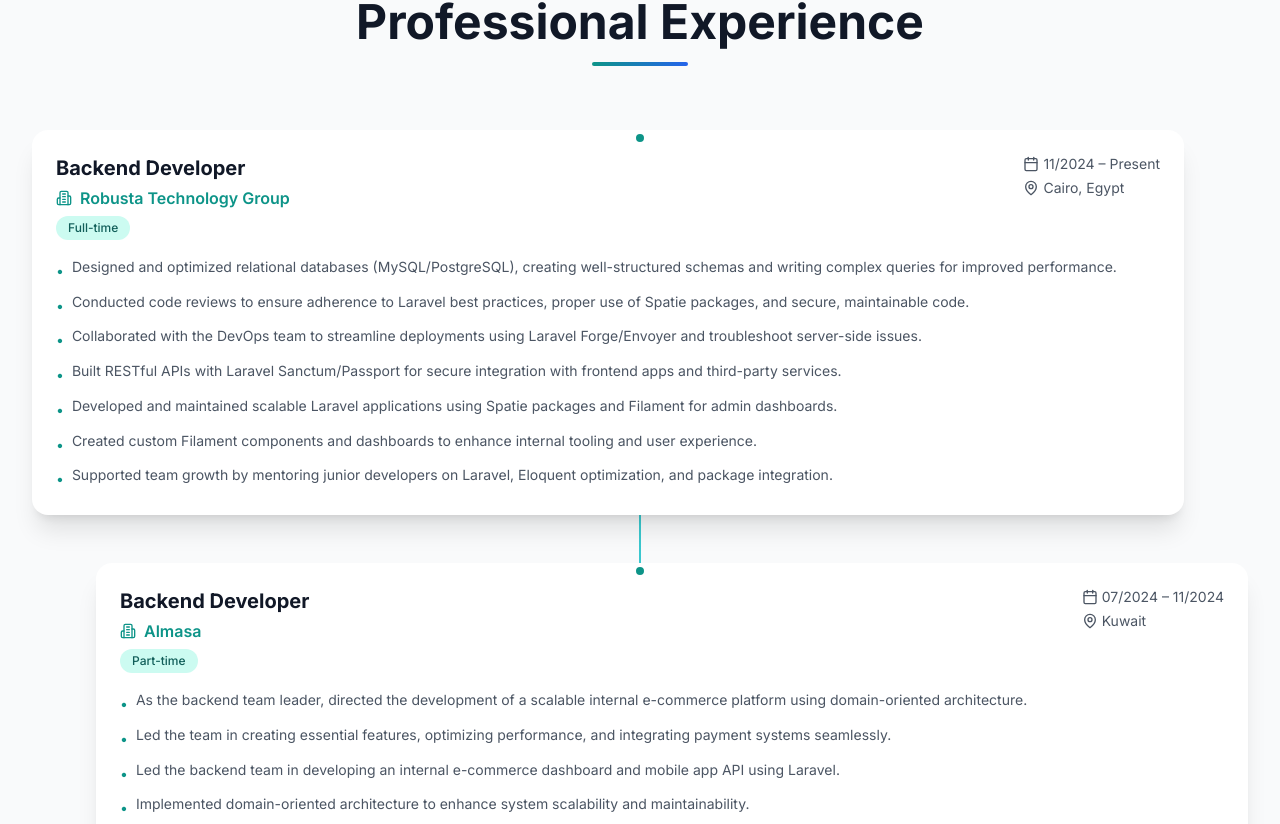
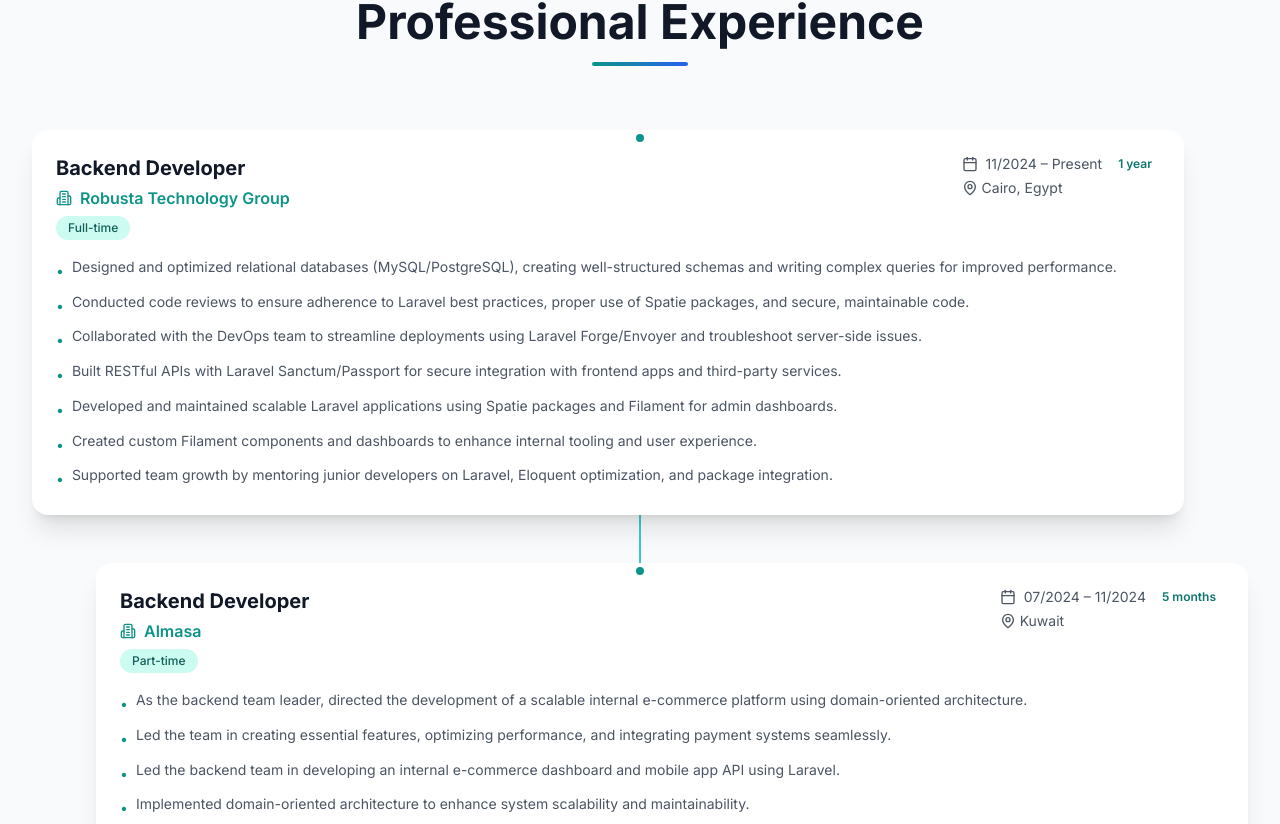
Before and after one commit to ahmedelsied/main-portfolio, a Next.js app: page / in a window 1280 px wide. Shown: the part 2456-3280 px from the top of the page. Built offline with nearby package versions, Linux system fonts and the light colour scheme.

Commit message:
Add dynamic duration calculation for experience entries

```diff
--- a/components/Experience.tsx
+++ b/components/Experience.tsx
@@ -2,6 +2,36 @@
 
 import { motion } from 'framer-motion'
 import { Calendar, MapPin, Building2, Award } from 'lucide-react'
+
+// Function to calculate duration dynamically
+function calculateDuration(period: string): string {
+  const parseDate = (dateStr: string) => {
+    if (dateStr === 'Present' || dateStr.toLowerCase().includes('present')) {
+      return new Date()
+    }
+    const [month, year] = dateStr.split('/')
+    return new Date(parseInt(year), parseInt(month) - 1, 1)
+  }
+
+  const [startStr, endStr] = period.split(' – ')
+  const startDate = parseDate(startStr.trim())
+  const endDate = parseDate(endStr.trim())
+
+  const diffTime = Math.abs(endDate.getTime() - startDate.getTime())
+  const diffMonths = Math.ceil(diffTime / (1000 * 60 * 60 * 24 * 30.44))
+
+  if (diffMonths < 1) return 'Less than 1 month'
+  if (diffMonths < 12) return `${diffMonths} ${diffMonths === 1 ? 'month' : 'months'}`
+
+  const years = Math.floor(diffMonths / 12)
+  const remainingMonths = diffMonths % 12
+
+  if (remainingMonths === 0) {
+    return `${years} ${years === 1 ? 'year' : 'years'}`
+  }
+
+  return `${years} ${years === 1 ? 'year' : 'years'} ${remainingMonths} ${remainingMonths === 1 ? 'month' : 'months'}`
+}
 
 const experiences = [
   {
@@ -127,9 +157,12 @@ export default function Experience() {
                       </span>
                     </div>
                     <div className="text-right">
-                      <div className="flex items-center gap-1 text-gray-600 dark:text-gray-400 text-sm mb-1">
+                      <div className="flex items-center gap-2 justify-end text-gray-600 dark:text-gray-400 text-sm mb-1">
                         <Calendar className="w-4 h-4" />
-                        {exp.period}
+                        <span>{exp.period}</span>
+                        <span className="text-primary-700 dark:text-primary-300 px-2 py-0.5 rounded text-xs font-semibold">
+                          {calculateDuration(exp.period)}
+                        </span>
                       </div>
                       <div className="flex items-center gap-1 text-gray-600 dark:text-gray-400 text-sm">
                         <MapPin className="w-4 h-4" />
```
